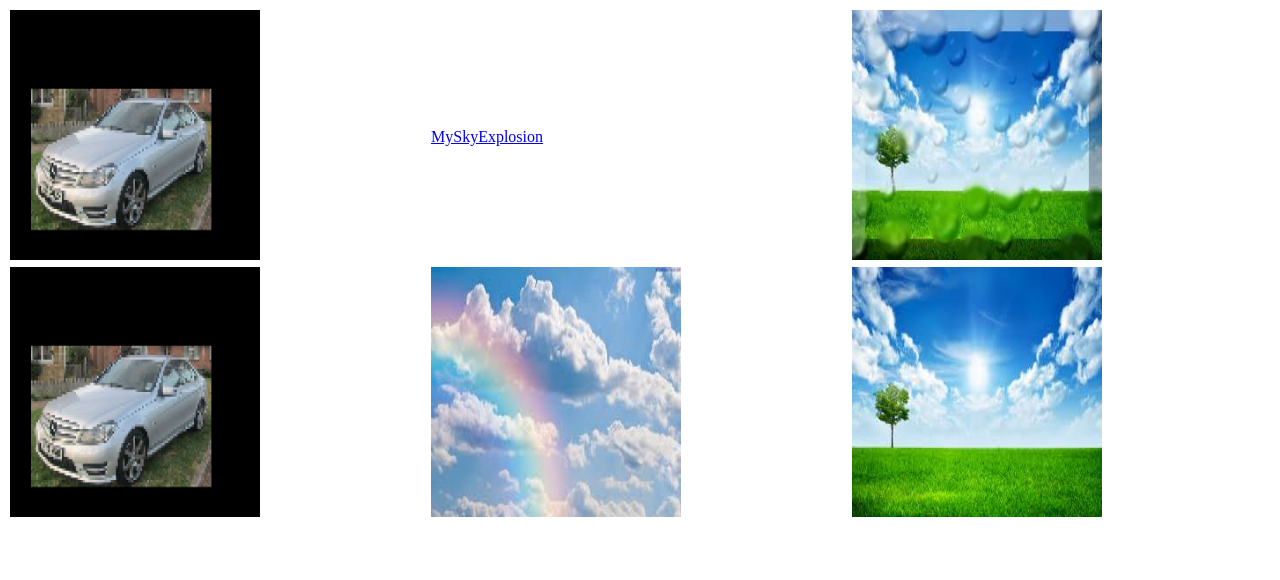
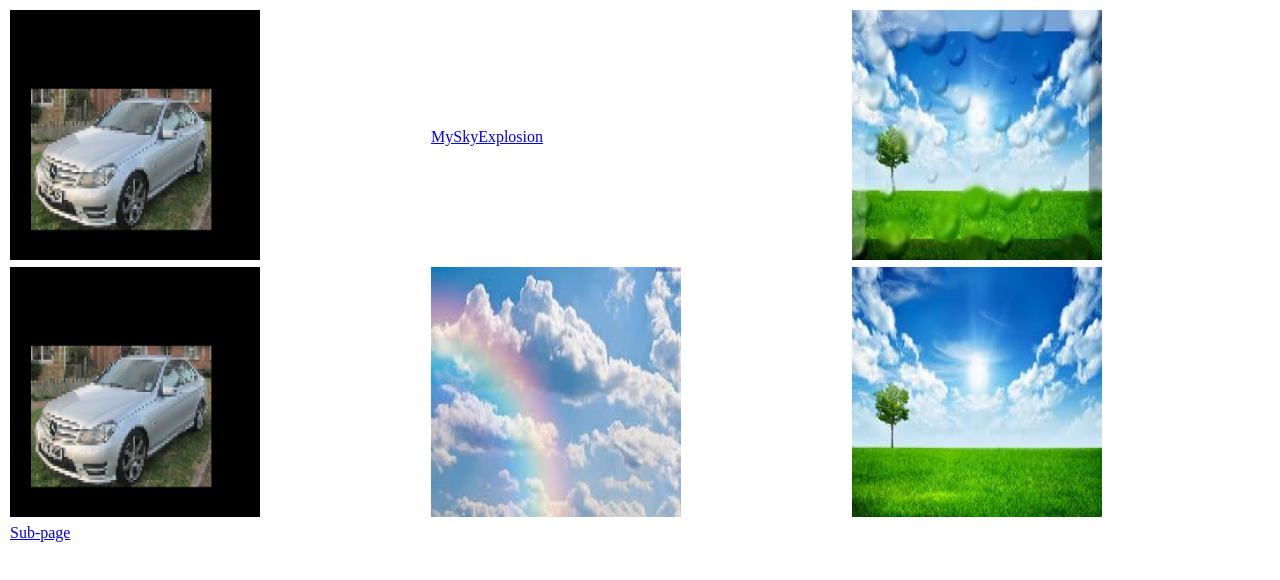
Before and after one commit to dev-iwf/dev-iwf.github.io, a plain HTML site: page index.html in a window 1280 px wide. Drawn offline with Linux system fonts and the light colour scheme.

Commit message:
Update index.html

```diff
--- a/index.html
+++ b/index.html
@@ -23,6 +23,9 @@
 <td><img src="MySky.jpg" border="0" width="250px" height="250px" ></td>
 <td><img src="MyTree.jpg" border="0" width="250px" height="250px" ></td>
 </tr>
+<tr>
+<td><a href="/sub-page">Sub-page</a></td>
+</tr>
 </table>
 </body>
 </html>
```
